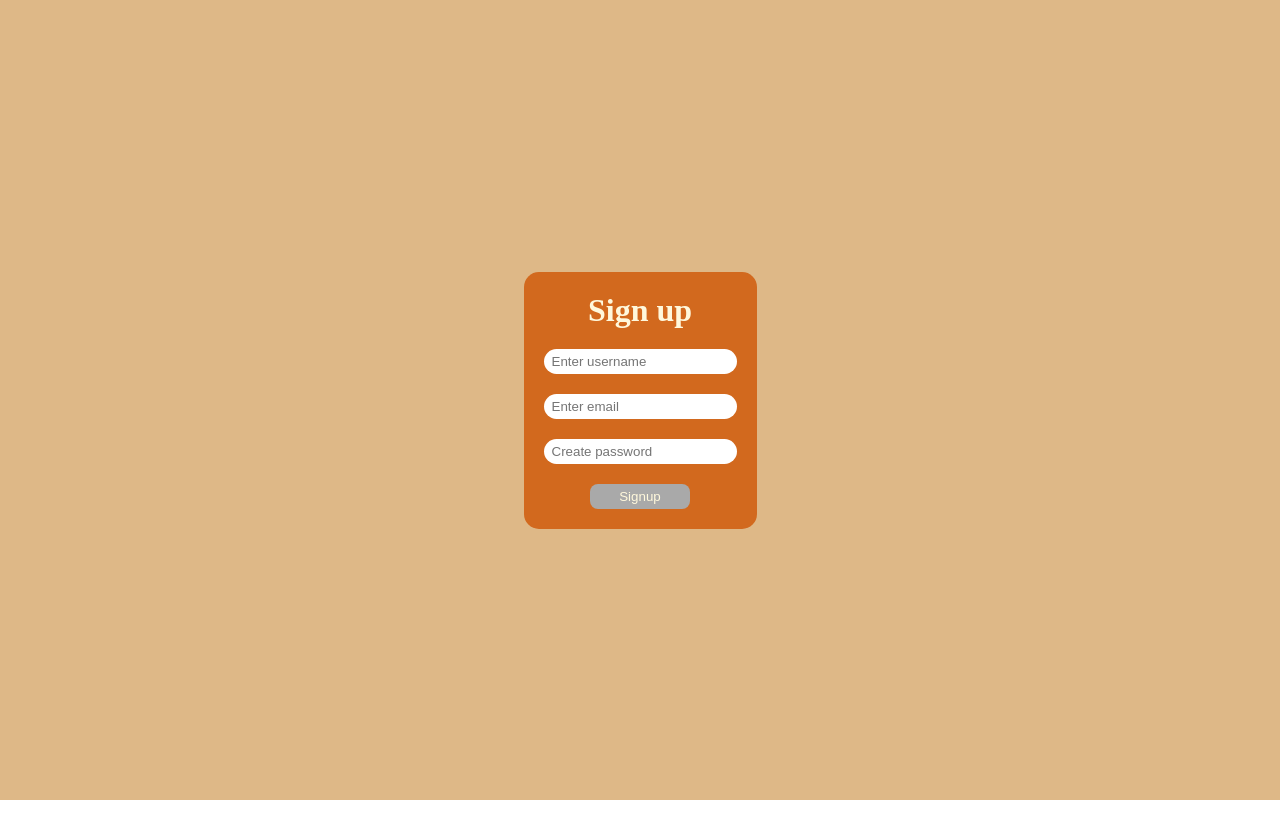
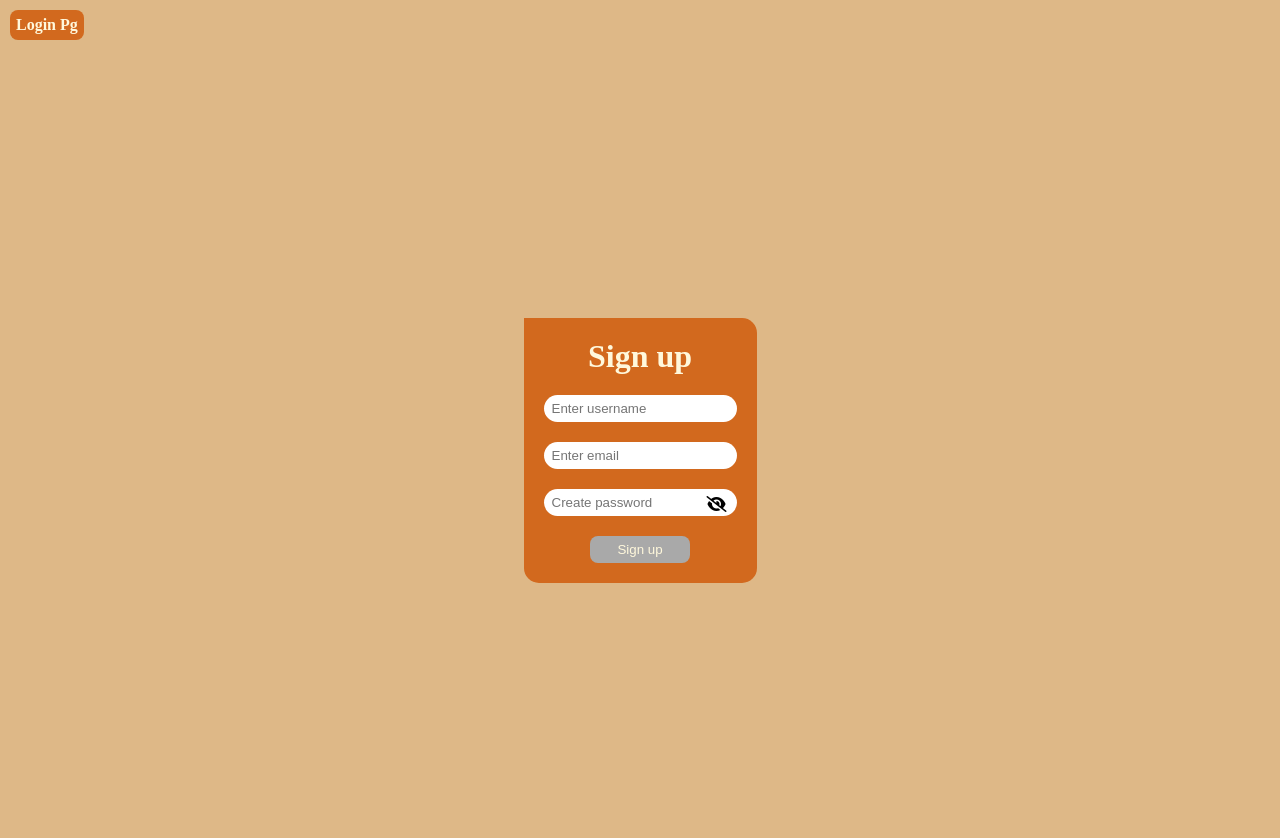
Before and after one commit to FerhadQocayev/CAClassworkJS, a website: page signup and login page/signup.html in a window 1280 px wide. Before the commit the page ends 800 px from the top, so only its background shows below. Drawn offline with Linux system fonts and the light colour scheme.

Commit message:
task finished

```diff
--- a/signup and login page/index.css
+++ b/signup and login page/index.css
@@ -21,7 +21,7 @@
   gap: 20px;
   background-color: chocolate;
   padding: 10px;
-  border-radius: 15px;
+  border-radius: 0 15px 15px 15px;
 }
 .card h1 {
   color: cornsilk;
@@ -32,10 +32,24 @@
   border-radius: 8px;
   color: cornsilk;
   background-color: darkgray;
-  border: none;
+  border: 1px solid transparent;
+  cursor: pointer;
 }
 .input {
   border-radius: 15px;
   border: none;
   padding: 5px 8px;
 }
+.loginBtn:hover {
+  border: 1px solid black;
+  background-color: transparent;
+  color: black;
+}
+.eyeDiv {
+  position: relative;
+}
+.fa-solid {
+  position: absolute;
+  right: 10px;
+  bottom: 4px;
+}
--- a/signup and login page/signup.css
+++ b/signup and login page/signup.css
@@ -11,6 +11,8 @@
   align-items: center;
   justify-content: center;
   height: 100vh;
+}
+body {
   background-color: burlywood;
 }
 .card {
@@ -21,7 +23,25 @@
   gap: 20px;
   background-color: chocolate;
   padding: 20px;
-  border-radius: 15px;
+  border-radius: 0 15px 15px 15px;
+}
+a {
+  color: cornsilk;
+  padding: 5px;
+  border-radius: 8px;
+  color: cornsilk;
+  background-color: chocolate;
+  border: 1px solid transparent;
+  margin: 10px;
+  font-weight: bold;
+}
+.adiv {
+  display: flex;
+}
+a:hover {
+  border: 1px solid black;
+  background-color: transparent;
+  color: black;
 }
 .card h1 {
   color: cornsilk;
@@ -32,10 +52,24 @@
   border-radius: 8px;
   color: cornsilk;
   background-color: darkgray;
-  border: none;
+  border: 1px solid transparent;
+  cursor: pointer;
+}
+.signupBtn:hover {
+  border: 1px solid black;
+  background-color: transparent;
+  color: black;
 }
 .input {
   border-radius: 15px;
   border: none;
-  padding: 5px 8px;
+  padding: 6px 8px;
 }
+.eyeDiv {
+  position: relative;
+}
+.fa-solid {
+  position: absolute;
+  right: 10px;
+  bottom: 4px;
+}
--- a/signup and login page/signup.html
+++ b/signup and login page/signup.html
@@ -5,19 +5,43 @@
     <meta http-equiv="X-UA-Compatible" content="IE=edge" />
     <meta name="viewport" content="width=device-width, initial-scale=1.0" />
     <title>Document</title>
+    <link
+      rel="stylesheet"
+      href="https://cdnjs.cloudflare.com/ajax/libs/font-awesome/6.5.1/css/all.min.css"
+      integrity="sha512-DTOQO9RWCH3ppGqcWaEA1BIZOC6xxalwEsw9c2QQeAIftl+Vegovlnee1c9QX4TctnWMn13TZye+giMm8e2LwA=="
+      crossorigin="anonymous"
+      referrerpolicy="no-referrer"
+    />
     <link rel="stylesheet" href="./signup.css" />
   </head>
   <body>
+    <div class="adiv"><a href="login.html">Login Pg</a></div>
     <div class="container">
       <form>
         <div class="card">
           <h1>Sign up</h1>
-          <input placeholder="Enter username" type="text" class="input" />
-          <input placeholder="Enter email" type="email" class="input" /><input
-            placeholder="Create password"
+          <input
+            placeholder="Enter username"
+            required
+            type="text"
             class="input"
-            type="password"
-          /><button type="submit" class="signupBtn">Signup</button>
+          />
+          <input
+            placeholder="Enter email"
+            required
+            type="email"
+            class="input"
+          />
+          <div class="eyeDiv">
+            <input
+              placeholder="Create password"
+              class="input pw"
+              type="password"
+              required
+            />
+            <i class="fa-solid fa-eye-slash slash"></i>
+          </div>
+          <button type="submit" class="signupBtn">Sign up</button>
         </div>
       </form>
     </div>
--- a/signup and login page/signup.js
+++ b/signup and login page/signup.js
@@ -1,7 +1,19 @@
 let form = document.querySelector("form");
 let allInputs = document.querySelectorAll(".input");
+let pw = document.querySelector(".pw");
+let users = JSON.parse(localStorage.getItem("Users")) || [];
 
-let users = JSON.parse(localStorage.getItem("Users")) || [];
+let iElem = document.querySelector(".fa-solid");
+
+iElem.addEventListener("click", function () {
+  if (this.className === "fa-solid fa-eye-slash slash") {
+    this.className = "fa-solid fa-eye";
+    pw.type = "text";
+  } else {
+    this.className = "fa-solid fa-eye-slash slash";
+    pw.type = "password";
+  }
+});
 
 form.addEventListener("submit", function (event) {
   event.preventDefault();
@@ -13,9 +25,9 @@ form.addEventListener("submit", function (event) {
 
   if (!checkProses) {
     let userObj = {
-      userName: allInputs[0].value,
-      email: allInputs[1].value,
-      password: allInputs[2].value,
+      userName: allInputs[0].value.trim(),
+      email: allInputs[1].value.trim(),
+      password: allInputs[2].value.trim(),
       id: Date.now(),
     };
 
```
Also changed, not shown: signup and login page/home.html (+21 -8 lines), signup and login page/login.html (+16 -5 lines), signup and login page/login.js (+22 -3 lines).
